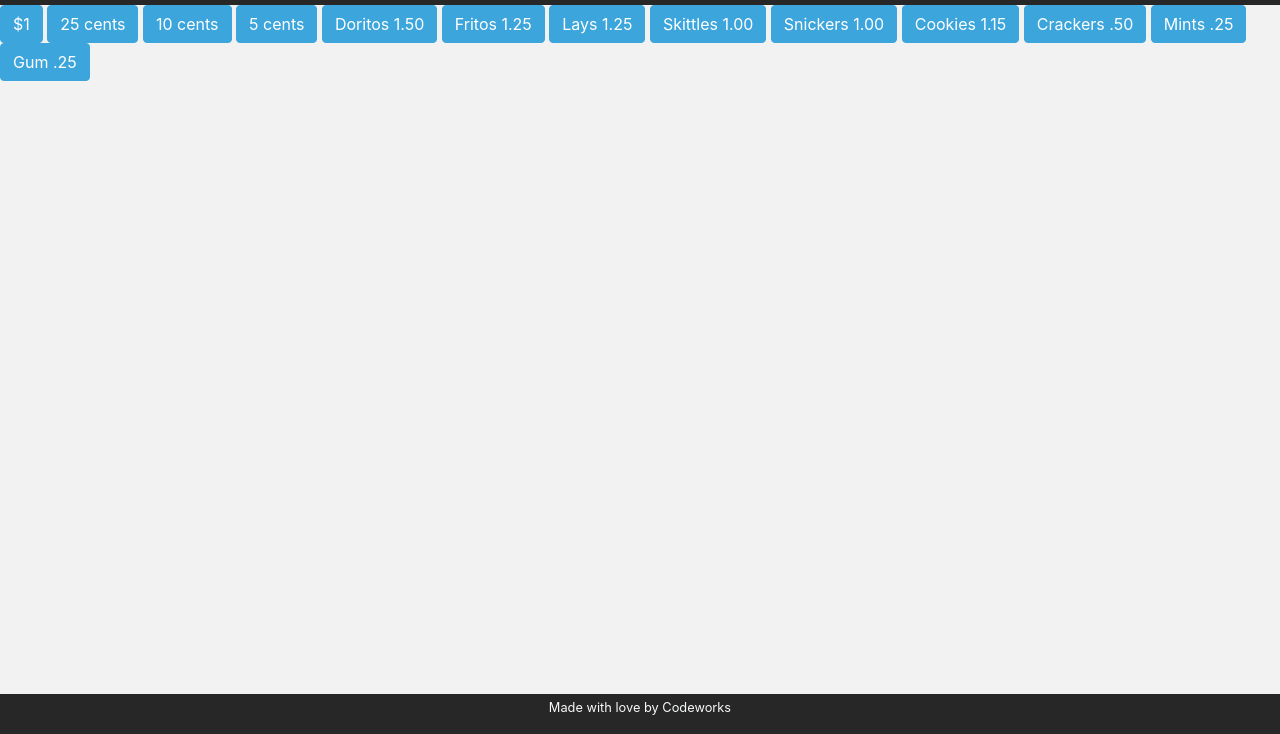
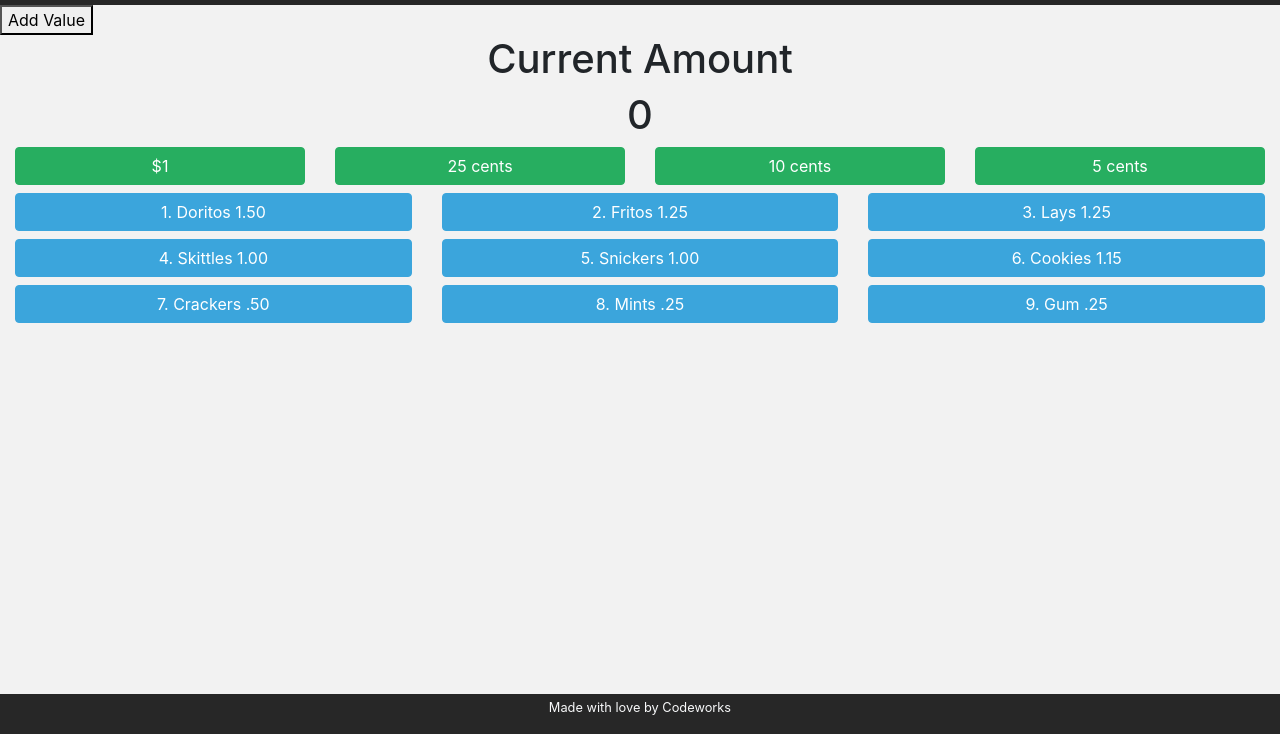
Before and after one commit to TrevorDouty/vendor, a website: page index.html in a window 1280 px wide. Shown: the part 66-800 px from the top of the page. Drawn offline with nearby package versions, Linux system fonts and the light colour scheme; some packages are replaced by stand-ins of ours; a script that the page names is missing.

Commit message:
buttons work added alert img

```diff
--- a/app/Controllers/MachineController.js
+++ b/app/Controllers/MachineController.js
@@ -21,7 +21,7 @@
     machineService.coin(coinChosen)
   }
 
-  item(itemChosen) {
+  items(itemChosen) {
     machineService.items(itemChosen)
   }
 
--- a/app/Models/Machine.js
+++ b/app/Models/Machine.js
@@ -2,9 +2,9 @@
   constructor() {
     this.coins = {
       dollar: 1.00,
-      quarter: 25,
-      dime: 10,
-      nickel: 5,
+      quarter: .25,
+      dime: .10,
+      nickel: .5,
     }
     this.item = {
       doritos: {
@@ -61,5 +61,6 @@
       }
     }
     this.currentValue = 0
+    this.amountReturned = 0
   }
 }
--- a/app/Services/MachineService.js
+++ b/app/Services/MachineService.js
@@ -10,10 +10,40 @@
   }
   items(itemChosen) {
     let machine = ProxyState.machine;
-    if (machine.[itemChosen] && machine.currentValue >= machine[itemChosen].cost) {
-      machine.currentValue -= machine[itemChosen].cost
-      alert(`Thank you for purchasing ${machine[itemChosen].name}`)
+    // let lowest = machine.item[0].cost
+    // machine.item.forEach(item => {
+    //   if (item.cost < lowest) {
+    //     lowest = item.cost
+    //   }
+    //   console.log(lowest)
+    // })
+    if (machine.currentValue >= machine.item[itemChosen].cost) {
+      machine.currentValue -= machine.item[itemChosen].cost
+      Swal.fire({
+        title: 'Thank you for you purchase Chubby',
+        width: 300,
+        padding: '3em',
+        background: '#fff url(/images/trees.png)',
+        backdrop: `
+          rgba(0,0,123,0.4)
+          url(/assets/img/alert-img2.gif)
+          left top
+          no-repeat
+        `
+      })
+
+      // Swal.fire({
+      //   title: 'Error!',
+      //   text: 'Do you want to continue',
+      //   icon: 'error',
+      //   confirmButtonText: 'Cool'
+      // })
+
+
+      // alert(`Thank you for purchasing ${machine.item[itemChosen].name}`)
+      ProxyState.machine = machine
     }
+
 
   }
 
--- a/index.html
+++ b/index.html
@@ -22,23 +22,69 @@
     </header>
     <main>
         <div id="app"></div>
-        <div id="machine"></div>
-        <button class="btn btn-primary" onclick="app.machineController.coin('dollar')">$1</button>
-        <button class="btn btn-primary" onclick="app.machineController.coin('quarter')"> 25 cents</button>
-        <button class="btn btn-primary" onclick="app.machineController.coin('dime')"> 10 cents </button>
-        <button class="btn btn-primary" onclick="app.machineController.coin('nickel')">5 cents </button>
+        <div id="machine" class="text-center"></div>
+        <div class="container-fluid">
+            <div class="row">
+                <div class="col-3">
+                    <button class="btn btn-success btn-block" onclick="app.machineController.coin('dollar')">$1</button>
+                </div>
+                <div class="col-3">
+                    <button class="btn btn-success btn-block" onclick="app.machineController.coin('quarter')"> 25
+                        cents</button>
+                </div>
+                <div class="col-3">
+                    <button class="btn btn-success btn-block" onclick="app.machineController.coin('dime')"> 10 cents
+                    </button>
+                </div>
+                <div class="col-3">
+                    <button class="btn btn-success btn-block" onclick="app.machineController.coin('nickel')">5 cents
+                    </button>
+                </div>
+            </div>
+            <div class="row justify-content-around">
+                <div class="col-4 my-2"><button class="btn btn-primary btn-block"
+                        onclick="app.machineController.items('doritos')">1.
+                        Doritos
+                        1.50</button></div>
+                <div class="col-4 my-2"> <button class="btn btn-primary btn-block"
+                        onclick="app.machineController.items('fritos')">2.
+                        Fritos 1.25 </button></div>
+                <div class="col-4 my-2">
+                    <button class="btn btn-primary btn-block" onclick="app.machineController.items('lays')">3. Lays
+                        1.25</button>
+                </div>
+                <div class="col-4">
+                    <button class="btn btn-primary btn-block" onclick="app.machineController.items('skittles')">4.
+                        Skittles
+                        1.00</button></div>
 
-        <button class="btn btn-primary" onclick="app.machineController.item('nickel')">Doritos 1.50</button>
-        <button class="btn btn-primary" onclick="app.machineController.item('nickel')">Fritos 1.25 </button>
-        <button class="btn btn-primary" onclick="app.machineController.item('nickel')">Lays 1.25</button>
-        <button class="btn btn-primary" onclick="app.machineController.item('nickel')">Skittles 1.00</button>
-        <button class="btn btn-primary" onclick="app.machineController.item('nickel')">Snickers 1.00</button>
-        <button class="btn btn-primary" onclick="app.machineController.item('nickel')">Cookies 1.15 </button>
-        <button class="btn btn-primary" onclick="app.machineController.item('nickel')">Crackers .50</button>
-        <button class="btn btn-primary" onclick="app.machineController.item('nickel')">Mints .25</button>
-        <button class="btn btn-primary" onclick="app.machineController.item('nickel')">Gum .25</button>
+                <div class="col-4">
+                    <button class="btn btn-primary btn-block" onclick="app.machineController.items('snickers')">5.
+                        Snickers
+                        1.00</button></div>
 
+                <div class="col-4">
+                    <button class="btn btn-primary btn-block" onclick="app.machineController.items('cookies')">6.
+                        Cookies 1.15
+                    </button></div>
 
+                <div class="col-4 mt-2">
+                    <button class="btn btn-primary btn-block" onclick="app.machineController.items('crackers')">7.
+                        Crackers
+                        .50</button></div>
+
+                <div class="col-4 mt-2">
+                    <button class="btn btn-primary btn-block" onclick="app.machineController.items('mints')">8. Mints
+                        .25</button>
+                </div>
+
+                <div class="col-4 mt-2">
+                    <button class="btn btn-primary btn-block" onclick="app.machineController.items('gum')">9. Gum
+                        .25</button>
+                </div>
+
+            </div>
+        </div>
 
 
 
@@ -53,6 +99,8 @@
 
     <script src="app/main.js" type="module"></script>
 
+    <script src="https://cdn.jsdelivr.net/npm/sweetalert2@10.5.1/dist/sweetalert2.all.min.js"></script>
+
 
 
 </body>
```
Also changed, not shown: assets/img/alert-img.gif (added), 2 other files.
